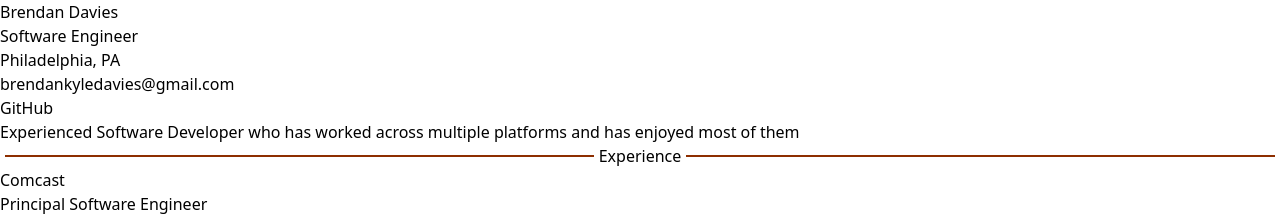
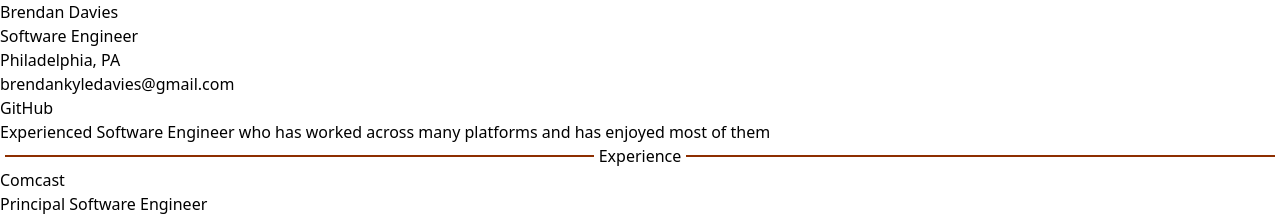
Before and after one commit to BrendanDavies/resume, an Eleventy site: page src/index.liquid in a window 1280 px wide. Shown: the top 216 px of the page. Built offline with nearby package versions, Linux system fonts and the light colour scheme; Eleventy itself is replaced by a stand-in of ours; files that its build step writes are made by us from their sources.

```diff
--- a/src/index.liquid
+++ b/src/index.liquid
@@ -4,7 +4,7 @@
 title: "Brendan Davies’s Résumé"
 location: Philadelphia, PA
 subtitle: "Software Engineer"
-summary: Experienced Software Developer who has worked across multiple platforms and has enjoyed most of them
+summary: Experienced Software Engineer who has worked across many platforms and has enjoyed most of them
 ---
 
 <header class="sticky top-0 max-w-6xl m-auto text-center text-white border-b-2 border-solid md:text-black border-primary md:relative md:bg-transparent bg-primary">
```
